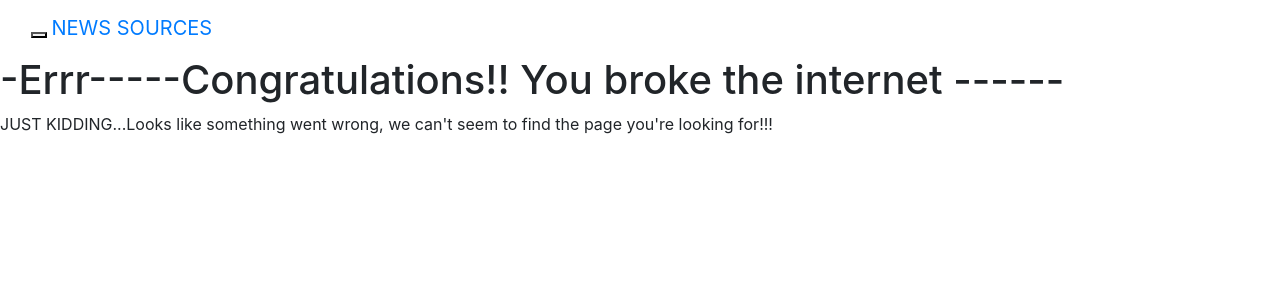
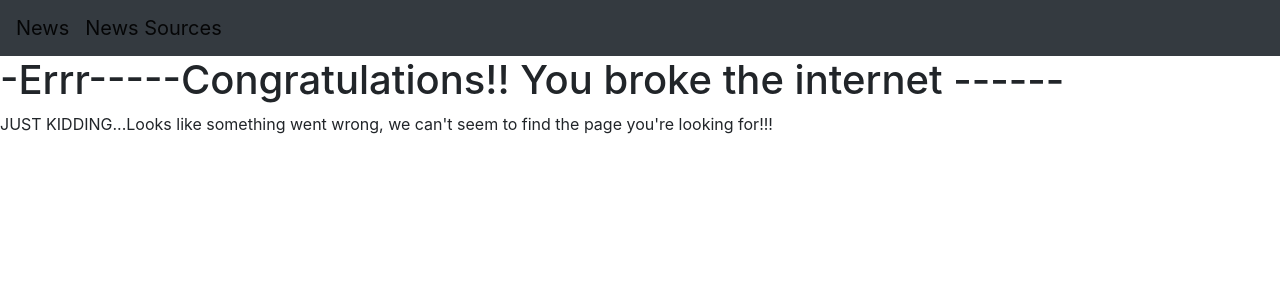
Before and after one commit to Ngina07/news_highlight, a Flask app: template app/templates/fourOwfour.html in a window 1280 px wide. Shown: the top 300 px of the page. Run offline with Flask 2, Linux system fonts and the light colour scheme; the template is opened without the code that fills it, so the values that code supplies are empty; parts of the project's set-up code (start-up, migrations or seed data) failed here and were passed over; some libraries are stand-ins or nearby versions; some web fonts are replaced.

```diff
--- a/app/templates/base.html
+++ b/app/templates/base.html
@@ -3,7 +3,7 @@
 <head>
     <meta charset="UTF-8">
     <title>Welcome to News_Bulletins</title>
-    {% block style%}
+    {% block styles %}
         <link href="https://fonts.googleapis.com/css?family=ABeeZee|Chilanka|Handlee|Livvic|Source+Code+Pro&display=swap" rel="stylesheet">
         <link rel="stylesheet" href="https://maxcdn.bootstrapcdn.com/bootstrap/4.0.0/css/bootstrap.min.css" integrity="sha384-Gn5384xqQ1aoWXA+058RXPxPg6fy4IWvTNh0E263XmFcJlSAwiGgFAW/dAiS6JXm" crossorigin="anonymous">
     {%endblock%}
@@ -11,16 +11,10 @@
 <body>
 
     {% block navbar%}
-        {% include 'navbar.html'%}
+    {% include 'navbar.html' %}
     {%endblock%}
     {% block content%}
 
     {%endblock%}
-
-    {%block script%}
-    <script src="https://code.jquery.com/jquery-3.2.1.slim.min.js" integrity="sha384-KJ3o2DKtIkvYIK3UENzmM7KCkRr/rE9/Qpg6aAZGJwFDMVNA/GpGFF93hXpG5KkN" crossorigin="anonymous"></script>
-    <script src="https://cdnjs.cloudflare.com/ajax/libs/popper.js/1.12.9/umd/popper.min.js" integrity="sha384-ApNbgh9B+Y1QKtv3Rn7W3mgPxhU9K/ScQsAP7hUibX39j7fakFPskvXusvfa0b4Q" crossorigin="anonymous"></script>
-    <script src="https://maxcdn.bootstrapcdn.com/bootstrap/4.0.0/js/bootstrap.min.js" integrity="sha384-JZR6Spejh4U02d8jOt6vLEHfe/JQGiRRSQQxSfFWpi1MquVdAyjUar5+76PVCmYl" crossorigin="anonymous"></script>
-    {%endblock%}
 </body>
 </html>
--- a/app/templates/navbar.html
+++ b/app/templates/navbar.html
@@ -1,18 +1,14 @@
-<div class="navbar navbar-inverse" role="navigation">
-    <div class="container-fluid">
-        <div class="navbar-header">
-            <button type="button" class="navbar-toggle" data-toggle="collapse" data-target=".navbar-collapse">
-              <span class="sr-only">Toggle navigation</span>
-              <span class="icon-bar"></span>
-              <span class="icon-bar"></span>
-              <span class="icon-bar"></span>
-            </button>
-            <a class="navbar-brand" href="/"> NEWS SOURCES </a>
-        </div>
-        <div class="navbar-collapse collapse">
-            <ul class="nav navbar-nav">
-                <li><a href="/">ARTICLES</a></li>
-        </div>
+<nav class="navbar navbar-expand-lg navbar-light bg-dark" style="color: aliceblue">
+        <a class="navbar-brand" href="/">News</a>
+        <button class="navbar-toggler" type="button" data-toggle="collapse" data-target="#navbarNav" aria-controls="navbarNav" aria-expanded="false" aria-label="Toggle navigation">
+          <span class="navbar-toggler-icon"></span>
+        </button>
+
+        <a class="navbar-brand" href="/articles">News Sources</a>
+        <button class="navbar-toggler" type="button" data-toggle="collapse" data-target="#navbarNav" aria-controls="navbarNav" aria-expanded="false" aria-label="Toggle navigation">
+          <span class="navbar-toggler-icon"></span>
+        </button>
+      </nav>
 
     </div>
-</div>
+</nav>
```
Also changed, not shown: app/templates/article.html (added, +8 -0 lines), app/templates/index.html (+12 -5 lines), app/templates/macros.html (+27 -19 lines), app/templates/source.html (added).
